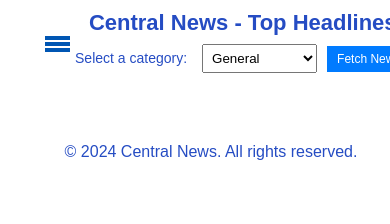
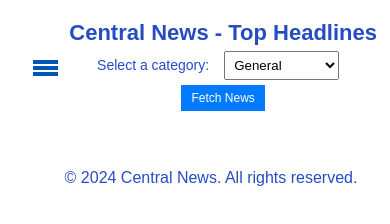
Before and after one commit to cou23001/CentralNews, a website: page src/index.html in a window 390 px wide. Shown: the top 224 px of the page. Drawn offline with Linux system fonts and the light colour scheme; no server answers.

Commit message:
Update mobile

```diff
--- a/src/css/style.css
+++ b/src/css/style.css
@@ -364,4 +364,17 @@ button:hover {
         margin-right: 5px;
         font-size: 14px;
     }
+
+    header {
+        position: static;
+    }
+
+    body {
+        margin-right: 8px;
+        margin-left: 8px;
+    }
+
+    #newsList {
+        margin-top: 5px;
+    }
 }
```
